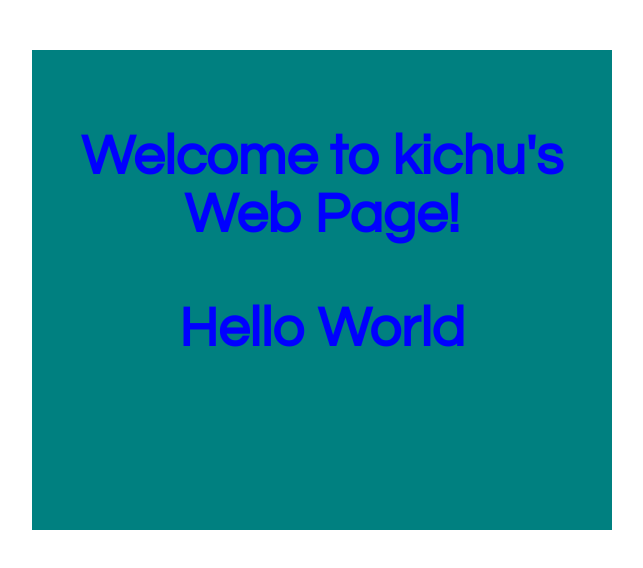
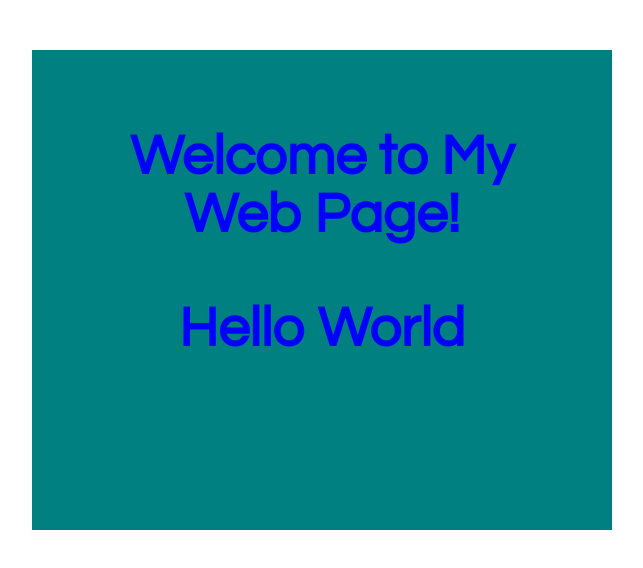
Before and after one commit to k4ukichu/hello--world, a plain HTML site: page hello_world.html in a window 1280 px wide. Shown: the whole page, without its empty margins (26-669 px from the left). Drawn offline with Linux system fonts and the light colour scheme.

Commit message:
Update hello_world.html

```diff
--- a/hello_world.html
+++ b/hello_world.html
@@ -19,7 +19,7 @@ div {
   <body>
 <div>
 	<h1 style="color:blue;text-align:center";>
- Welcome to kichu's Web Page!
+ Welcome to My Web Page!
  <p> Hello World </p>
 </div>
 </body>
```
